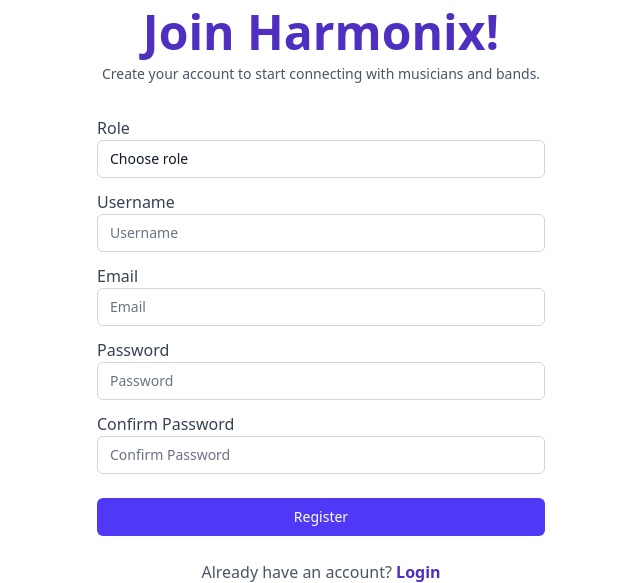
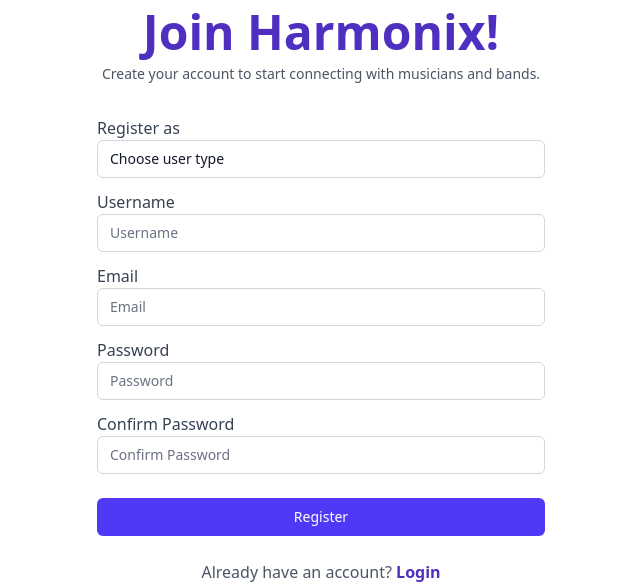
Before and after one commit to zydric/CSIT327-G1-Group1-Harmonix, a Django app: page /accounts/register/ in a window 1280 px wide. Shown: the part 116-699 px from the top of the page, without its empty margins (319-959 px from the left). Run offline with Django 5.2, Linux system fonts and the light colour scheme.

Commit message:
fix(register): change role text

```diff
--- a/accounts/templates/accounts/register.html
+++ b/accounts/templates/accounts/register.html
@@ -33,10 +33,10 @@
             {% csrf_token %}
             <div class="rounded-md space-y-3">
                 <div>
-                    <label for="role" class="block font-medium text-gray-700">Role</label>
+                    <label for="role" class="block font-medium text-gray-700">Register as</label>
                     <select id="role" name="role" required
                             class="appearance-none rounded-md relative block w-full px-3 py-2 border border-gray-300 placeholder-gray-500 text-gray-900 focus:outline-none focus:ring-indigo-500 focus:border-indigo-500 sm:text-sm">
-                        <option value="" disabled selected>Choose role</option>
+                        <option value="" disabled selected>Choose user type</option>
                         <option value="musician" {% if request.POST.role == 'musician' %}selected{% endif %}>Musician</option>
                         <option value="band" {% if request.POST.role == 'band' %}selected{% endif %}>Band</option>
                     </select>
```
